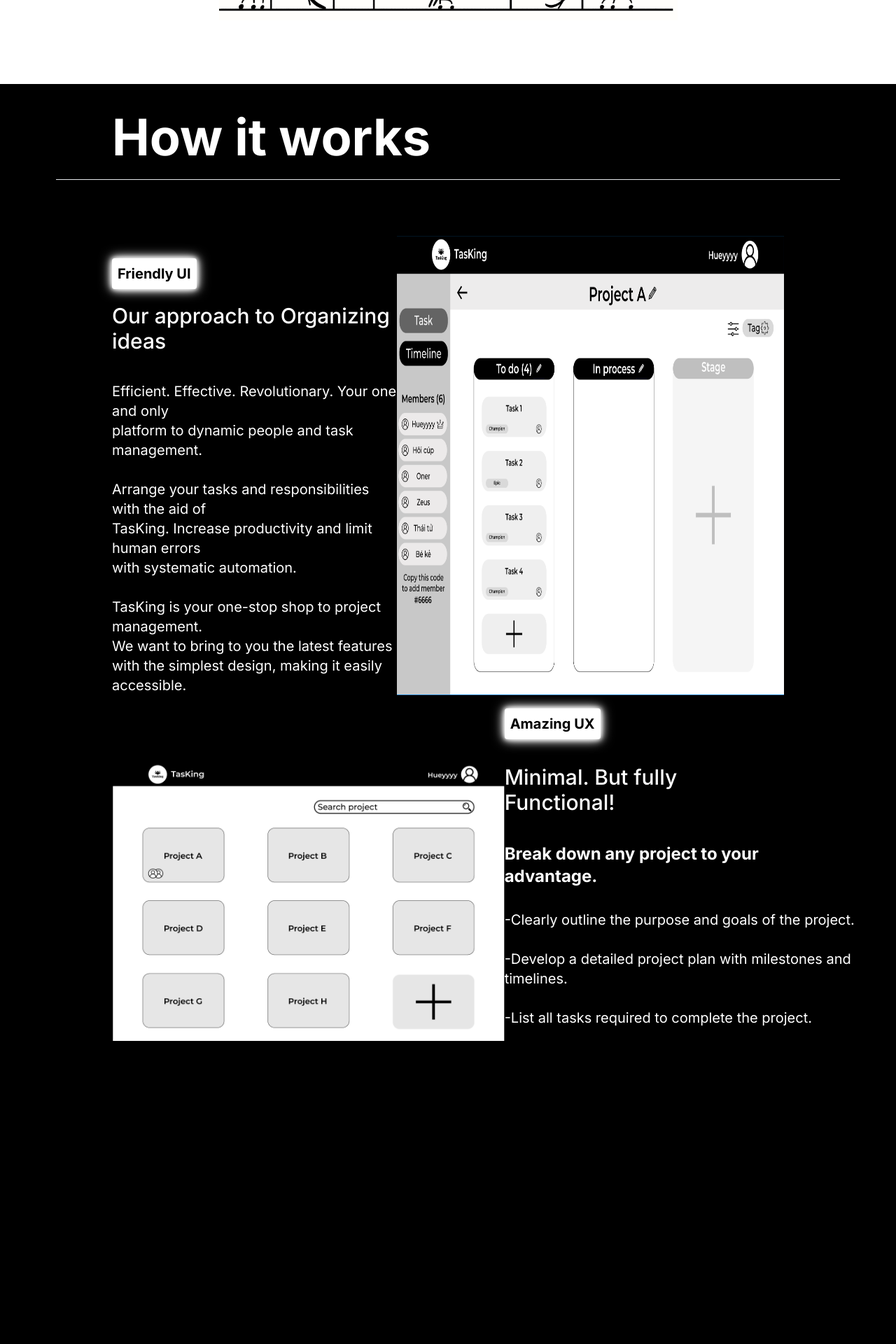
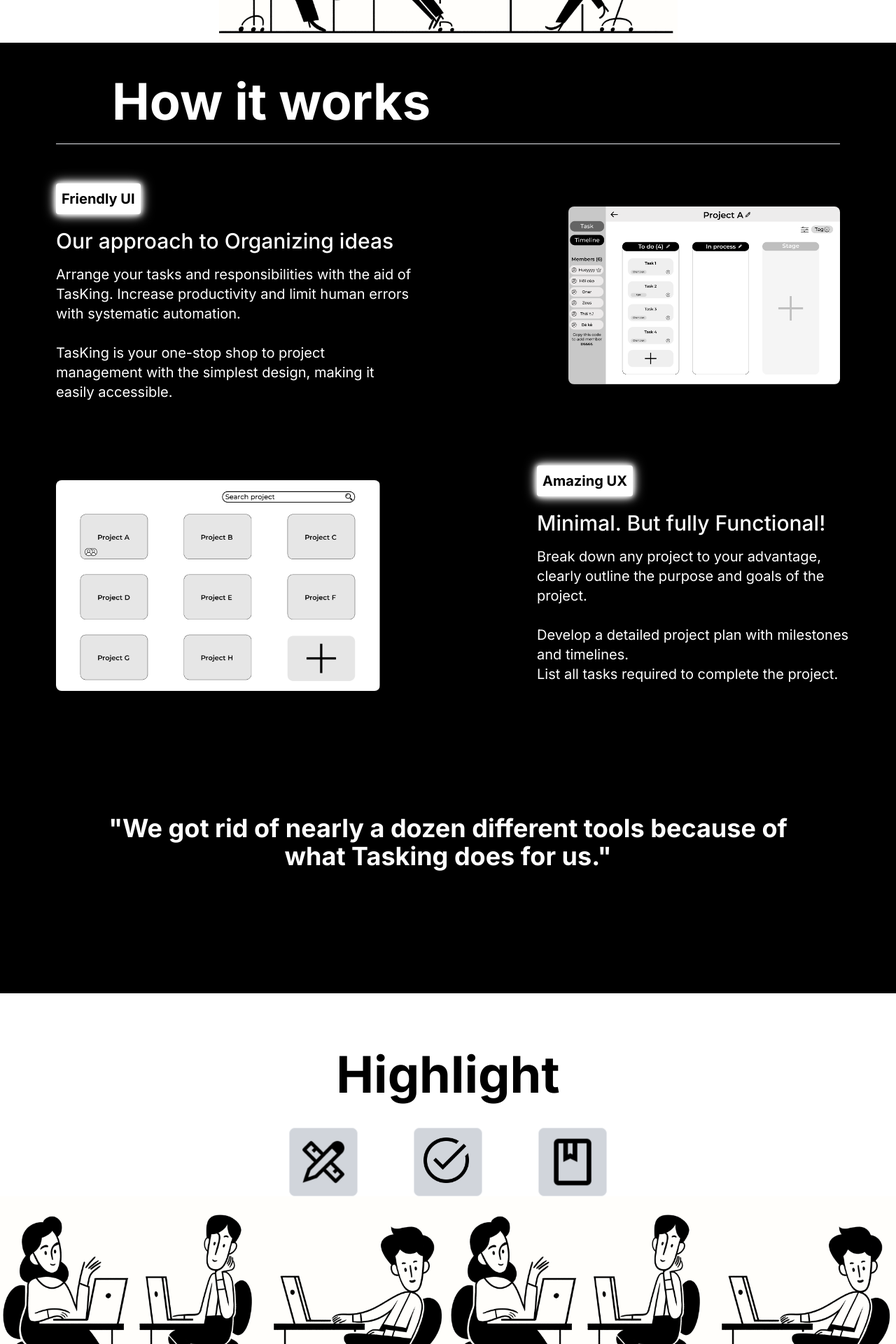
Before and after one commit to tpSpace/task_manager_fe, a Next.js app: page / in a window 1280 px wide. Shown: the part 840-2760 px from the top of the page at 70% size. Built offline with nearby package versions, Linux system fonts and the light colour scheme.

Commit message:
Quan|Edit|Modify pagebody and add image to public

```diff
--- a/components/PageBody.tsx
+++ b/components/PageBody.tsx
@@ -16,132 +16,153 @@ const PageBody: React.FC = () => {
 
   return (
     <div>
-      <div className=" bg-white-500" style={{ height: '90vh' }}>
-        <div className="flex flex-col items-center h-screen mt-40">
+       <div className="bg-white lg:min-h-screen flex flex-col mt-24 sm:mt-14 md:mt-10 lg:mt-0 ">
+
+<div className="flex flex-col items-center mt-8 sm:mt-20 md:mt-32 lg:mt-40 xl:mt-48">
   {/* Welcome Message */}
-          <h1 className="text-7xl font-bold text-center font-helvetica mb-8">
+  <h1 className="font-bold text-center mb-8 text-5xl sm:text-5xl md:text-6xl lg:text-6xl xl:text-7xl">
     Write, plan, share.
     <br /> All in one place.
   </h1>
 
   {/* Additional text */}
-          <p className="font-medium text-bold text-black-700 mb-8 text-center sm:text-3xl md:text-3xl lg:text-3xl xl:text-3xl">
-            Tasking is the collaborative site that enhanced efficiency.
+  <p className="font-medium text-black-700 mb-8 text-center text-xl sm:text-xl md:text-2xl lg:text2xl xl:text-3xl">
+    TasKing is the collaborative site that enhanced efficiency.
   </p>
 
   {/* Get Started Button */}
   <button
+    onClick={handleGetStartedClick}
     className="bg-black text-white px-8 py-3 rounded-full hover:bg-zinc-700"
-            onClick={handleGetStartedClick}
   >
-            <span className="font-bold text-2xl">Get Started</span>
+    <span className="font-bold text-lg sm:text-lg md:text-xl lg:text2xl xl:text-2xl">
+      Get Started
+    </span>
   </button>
 
   {/* Notion Image */}
   <div className="mt-5">
-            <Image alt="Notion" height={309} src="/notion.png" width={655} />
+    <Image alt="Notion" height={309} src="/notion.png" width={655} className=""/>
   </div>
 </div>
 </div>
 
+
+
+
 <div className=" bg-black">
+
  {/* Title and Horizontal Line */}
 <div>
-          <h2 className="text-7xl font-bold pt-10 pl-40 text-white">
+  <h2 className="font-bold text-white text-4xl sm:text-5xl md:text-5xl lg:text-6xl xl:text-7xl pl-14 sm:pl-28 md:pl-32 lg:pl-40 pt-8 sm:pt-10 md:pt-10 lg:pt-12">
     How it works
   </h2>
-          <div className="px-20">
-            <hr className="mt-6" />
+  <div className="px-8 sm:px-14 md:px-16 lg:px-20">
+    <hr className="mt-3 sm:mt-4 md:mt-5 lg:mt-6"/>
   </div>
+
 </div>
 
   {/* Part 1: Paragraph on the left, Image on the right */}
-        <div className="flex flex-row justify-between mt-20 text-white">
+  <div className="justify-between text-white flex flex-col sm:flex-col md:flex-col lg:flex-row mt-12 sm:mt-10 md:mt-10 lg:mt-14">
+
+
     <div>
       {/* Title with neon background*/}
-            <div
-              className="text-xl font-bold flex bg-white text-black p-2 rounded absolute mt-8 ml-40"
+    <div className="font-bold flex bg-white text-black p-2 rounded absolute mt-0 sm:mt-2 md:mt-2 lg:mt-0
+    ml-8 sm:ml-14 md:ml-16 lg:ml-20 text-md sm:text-md md:text-lg lg:text-xl"
       style={{
           boxShadow: '0 0 6px white, 0 0 12px white, 0 0 18px white',
           animation: 'neonGlow 1.5s infinite',
-              }}
-            >
+      }}>
       Friendly UI
     </div>
 
         {/* Head of the paragraph */}
-            <div className="text-3xl flex font-medium ml-40 mt-24">
+    <div className="flex font-medium mt-14 sm:mt-14 md:mt-16 lg:mt-18
+    ml-8 sm:ml-14 md:ml-16 lg:ml-20 text-lg sm:text-xl md:text-3xl lg:text-3xl">
       Our approach to Organizing ideas
     </div>
 
           {/* Paragraph */}
-            <p className="text-xl mt-10 ml-40">
-              Efficient. Effective. Revolutionary. Your one and only
-              <br />
-              platform to dynamic people and task management.
-              <br />
-              <br />
-              Arrange your tasks and responsibilities with the aid of <br />
-              TasKing. Increase productivity and limit human errors <br />
+    <p className="flex mt-2 sm:mt-4
+    ml-8 sm:ml-14 md:ml-16 lg:ml-20 mr-8 sm:mr-14 md:mr-16 lg:mr-56 text-sm sm:text-md md:text-2xl lg:text-xl">
+      Arrange your tasks and responsibilities with the aid of
+      TasKing. Increase productivity and limit human errors
       with systematic automation.
-              <br />
-              <br />
-              TasKing is your one-stop shop to project management. <br />
-              We want to bring to you the latest features <br />
+      <br/>
+      <br/>
+      TasKing is your one-stop shop to project management
       with the simplest design, making it easily accessible.
     </p>
+
+    </div>
+      {/* Image 1 */}
+      <div className="mt-6 sm:mt-6 md:mt-12 lg:mt-2 flex flex-col sm:flex-col md:flex-col lg:flex-row items-center lg:mr-20">
+        <Image alt="Demo" height={497} src="/image3.png" width={759} className="rounded-lg"/>
       </div>
 
-          {/* Image 1 */}
-          <div className="flex pr-40">
-            <Image alt="Demo" height={472} src="/image1.png" width={663} />
-          </div>
 </div>
 
+
+
 {/* Part 2: Image on the left, Paragraph on the right */}
-        <div className="flex flex-row items-center justify-between text-white">
+<div className="flex flex-col-reverse sm:flex-col-reverse md:flex-col-reverse lg:flex-row
+items-center justify-between text-white mt-20">
   {/* Image 2 */}
-          <div className="pl-40 mt-24">
-            <Image alt="Demo" height={472} src="/image2.png" width={663} />
+  <div className="mt-6 sm:mt-6 md:mt-12 lg:mt-8 flex flex-col sm-flex-col md:flex-col lg:flex-col-reverse lg:ml-20">
+    <Image alt="Demo" height={485} src="/image4.png" width={746} className="rounded-lg"/>
   </div>
 
   <div>
     <div
-              className="text-xl font-bold bg-white text-black p-2 rounded absolute mr-40"
+      className="font-bold flex bg-white text-black p-2 rounded absolute mt-0 sm:mt-2 md:mt-2 lg:mt-0
+      ml-8 sm:ml-14 md:ml-16 lg:ml-56 text-md sm:text-md md:text-lg lg:text-xl"
       style={{
-                boxShadow: '0 0 6px white, 0 0 12px white, 0 0 18px white',
-                animation: 'neonGlow 1.5s infinite',
+        boxShadow: "0 0 6px white, 0 0 12px white, 0 0 18px white",
+        animation: "neonGlow 1.5s infinite",
       }}
     >
-              <span>Amazing UX</span>
+      Amazing UX
     </div>
 
-            <div className="text-3xl flex font-medium mr-40 mt-20">
+    <div className="flex font-medium mt-14 sm:mt-14 md:mt-16 lg:mt-18
+    ml-8 sm:ml-14 md:ml-16 lg:ml-56 text-lg sm:text-xl md:text-3xl lg:text-3xl">
       Minimal. But fully Functional!
     </div>
 
     {/* Paragraph */}
-
-            <p className="text-2xl mt-10 pr-40 font-bold">
-              Break down any project to your advantage. <br />
+    <p className="flex mt-2 sm:mt-4
+    ml-8 sm:ml-14 md:ml-16 lg:ml-56 mr-8 sm:mr-14 md:mr-16 lg:mr- text-sm sm:text-md md:text-2xl lg:text-xl">
+      Break down any project to your advantage,
+      clearly outline the purpose and goals of the project. <br />
       <br />
-            </p>
-
-            <p className="text-xl">
-              -Clearly outline the purpose and goals of the project. <br />
+      Develop a detailed project plan with milestones and timelines.
       <br />
-              -Develop a detailed project plan with milestones and timelines.{' '}
+      List all tasks required to complete the project.
       <br />
-              <br />
-              -List all tasks required to complete the project.
     </p>
   </div>
 </div>
+
+
+<div>
+
+
+<div className="text-white font-bold text-center py-44 text-xl sm:text-2xl md:text-3xl lg:text-3xl xl:text-4xl">
+  "We got rid of nearly a dozen different tools because of <br />
+  what Tasking does for us."
+</div>
 </div>
 
-      <div className=" bg-black h-screen"></div>
 
-      <div className=" bg-white h-screen">
+</div>
+
+
+
+
+
+<div className=" bg-white">
 <div className="text-center mt-20 mb-10 text-7xl font-bold">
   Highlight
 </div>
@@ -150,21 +171,24 @@ const PageBody: React.FC = () => {
 <div className="flex mt-5 space-x-20 justify-center mt-30">
     {['/icon1.png', '/icon2.png', '/icon3.png'].map((icon, index) => (
     <button
-              className={`bg-gray-300 p-2 rounded-lg border border-gray-200 focus:outline-none ${
-                activeButton === index + 1 ? 'bg-white' : ''
-              }`}
       key={index}
       onClick={() => handleButtonClick(index + 1)}
+      className={`bg-gray-300 p-2 rounded-lg border border-gray-200 focus:outline-none ${
+        activeButton === index + 1 ? "bg-white" : ""
+      }`}
     >
-              <Image
-                alt={`Icon ${index + 1}`}
-                className="w-20 h-20"
-                height={80}
-                src={icon}
-                width={80}
-              />
+      <img src={icon} alt={`Icon ${index + 1}`} className="w-20 h-20" />
     </button>
   ))}
+</div>
+
+<div className="snap-x overflow-x-scroll flex">
+  <div className="snap-center">
+    <Image alt="Notion" height={309} src="/notion.png" width={655} />
+  </div>
+  <div className="snap-center">
+    <Image alt="Notion" height={309} src="/notion.png" width={655} />
+  </div>
 </div>
 </div>
 </div>
```
Also changed, not shown: public/image3.png (added), public/image4.png (added). Lines whose indentation alone changed are shown as unchanged.
